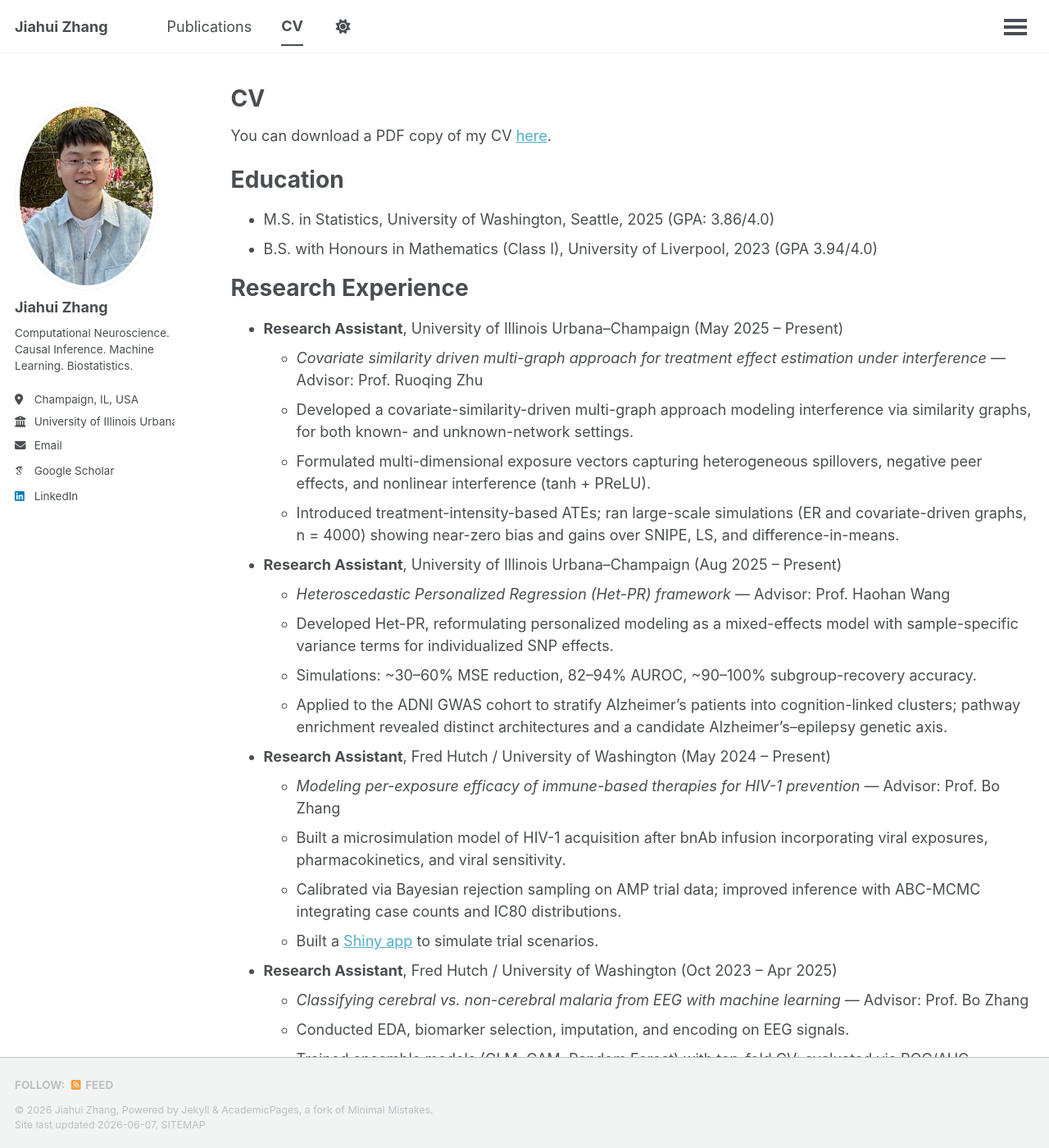
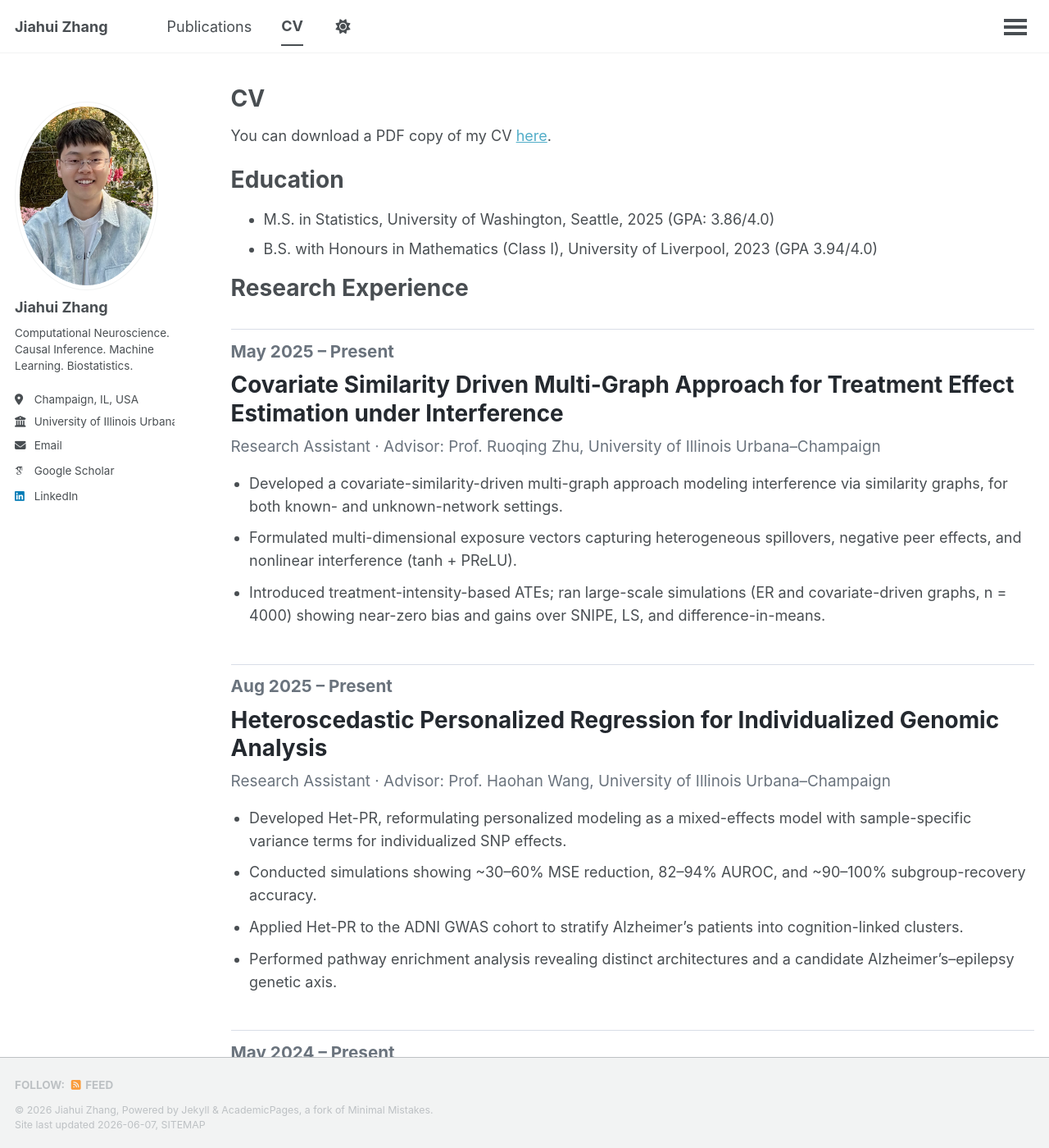
Before and after one commit to zjh688/zjh68688.github.io, a Jekyll site: the page built from _pages/cv.md, in a window 1280 px wide and 1400 px high. Shown: the whole window at 82% size. Built offline with Jekyll 4.4.1, drawn with Linux system fonts in a browser that asks for light colours; some web fonts are replaced; a script that is not in the unit is left out; some of the changed text lies outside the part shown.

Commit message:
Update cv.md

```diff
--- a/_pages/cv.md
+++ b/_pages/cv.md
@@ -18,29 +18,65 @@ Education
 
 Research Experience
 ======
-* **Research Assistant**, University of Illinois Urbana–Champaign (May 2025 – Present)
-  * *Covariate similarity driven multi-graph approach for treatment effect estimation under interference* — Advisor: Prof. Ruoqing Zhu
-  * Developed a covariate-similarity-driven multi-graph approach modeling interference via similarity graphs, for both known- and unknown-network settings.
-  * Formulated multi-dimensional exposure vectors capturing heterogeneous spillovers, negative peer effects, and nonlinear interference (tanh + PReLU).
-  * Introduced treatment-intensity-based ATEs; ran large-scale simulations (ER and covariate-driven graphs, n = 4000) showing near-zero bias and gains over SNIPE, LS, and difference-in-means.
 
-* **Research Assistant**, University of Illinois Urbana–Champaign (Aug 2025 – Present)
-  * *Heteroscedastic Personalized Regression (Het-PR) framework* — Advisor: Prof. Haohan Wang
-  * Developed Het-PR, reformulating personalized modeling as a mixed-effects model with sample-specific variance terms for individualized SNP effects.
-  * Simulations: ~30–60% MSE reduction, 82–94% AUROC, ~90–100% subgroup-recovery accuracy.
-  * Applied to the ADNI GWAS cohort to stratify Alzheimer's patients into cognition-linked clusters; pathway enrichment revealed distinct architectures and a candidate Alzheimer's–epilepsy genetic axis.
+<div class="cv-exp" markdown="1">
 
-* **Research Assistant**, Fred Hutch / University of Washington (May 2024 – Present)
-  * *Modeling per-exposure efficacy of immune-based therapies for HIV-1 prevention* — Advisor: Prof. Bo Zhang
-  * Built a microsimulation model of HIV-1 acquisition after bnAb infusion incorporating viral exposures, pharmacokinetics, and viral sensitivity.
-  * Calibrated via Bayesian rejection sampling on AMP trial data; improved inference with ABC-MCMC integrating case counts and IC80 distributions.
-  * Built a [Shiny app](https://zjh68688.shinyapps.io/BayesShiny/) to simulate trial scenarios.
+<div class="cv-exp-date">May 2025 – Present</div>
 
-* **Research Assistant**, Fred Hutch / University of Washington (Oct 2023 – Apr 2025)
-  * *Classifying cerebral vs. non-cerebral malaria from EEG with machine learning* — Advisor: Prof. Bo Zhang
-  * Conducted EDA, biomarker selection, imputation, and encoding on EEG signals.
-  * Trained ensemble models (GLM, GAM, Random Forest) with ten-fold CV; evaluated via ROC/AUC, showing strong discrimination including retinopathy-negative cerebral malaria.
-  * Co-authored two peer-reviewed papers (*Clinical Infectious Diseases*; *American Journal of Tropical Medicine and Hygiene*).
+<h2 class="cv-exp-title">Covariate Similarity Driven Multi-Graph Approach for Treatment Effect Estimation under Interference</h2>
+
+<p class="cv-exp-meta">Research Assistant · Advisor: Prof. Ruoqing Zhu, University of Illinois Urbana–Champaign</p>
+
+- Developed a covariate-similarity-driven multi-graph approach modeling interference via similarity graphs, for both known- and unknown-network settings.
+- Formulated multi-dimensional exposure vectors capturing heterogeneous spillovers, negative peer effects, and nonlinear interference (tanh + PReLU).
+- Introduced treatment-intensity-based ATEs; ran large-scale simulations (ER and covariate-driven graphs, n = 4000) showing near-zero bias and gains over SNIPE, LS, and difference-in-means.
+
+</div>
+
+<div class="cv-exp" markdown="1">
+
+<div class="cv-exp-date">Aug 2025 – Present</div>
+
+<h2 class="cv-exp-title">Heteroscedastic Personalized Regression for Individualized Genomic Analysis</h2>
+
+<p class="cv-exp-meta">Research Assistant · Advisor: Prof. Haohan Wang, University of Illinois Urbana–Champaign</p>
+
+- Developed Het-PR, reformulating personalized modeling as a mixed-effects model with sample-specific variance terms for individualized SNP effects.
+- Conducted simulations showing ~30–60% MSE reduction, 82–94% AUROC, and ~90–100% subgroup-recovery accuracy.
+- Applied Het-PR to the ADNI GWAS cohort to stratify Alzheimer's patients into cognition-linked clusters.
+- Performed pathway enrichment analysis revealing distinct architectures and a candidate Alzheimer's–epilepsy genetic axis.
+
+</div>
+
+<div class="cv-exp" markdown="1">
+
+<div class="cv-exp-date">May 2024 – Present</div>
+
+<h2 class="cv-exp-title">Modeling Per-Exposure Efficacy of Immune-Based Therapies for HIV-1 Prevention</h2>
+
+<p class="cv-exp-meta">Research Assistant · Advisor: Prof. Bo Zhang, Fred Hutch / University of Washington</p>
+
+- Built a microsimulation model of HIV-1 acquisition after bnAb infusion incorporating viral exposures, pharmacokinetics, and viral sensitivity.
+- Calibrated the model via Bayesian rejection sampling on AMP trial data.
+- Improved inference with ABC-MCMC integrating case counts and IC80 distributions.
+- Built a [Shiny app](https://zjh68688.shinyapps.io/BayesShiny/) to simulate trial scenarios.
+
+</div>
+
+<div class="cv-exp" markdown="1">
+
+<div class="cv-exp-date">Oct 2023 – Apr 2025</div>
+
+<h2 class="cv-exp-title">Classifying Cerebral vs. Non-Cerebral Malaria from EEG with Machine Learning</h2>
+
+<p class="cv-exp-meta">Research Assistant · Advisor: Prof. Bo Zhang, Fred Hutch / University of Washington</p>
+
+- Conducted EDA, biomarker selection, imputation, and encoding on EEG signals.
+- Trained ensemble models including GLM, GAM, and Random Forest with ten-fold cross-validation.
+- Evaluated models via ROC/AUC, showing strong discrimination including retinopathy-negative cerebral malaria.
+- Co-authored two peer-reviewed papers in *Clinical Infectious Diseases* and the *American Journal of Tropical Medicine and Hygiene*.
+
+</div>
 
 
 Publications
```
